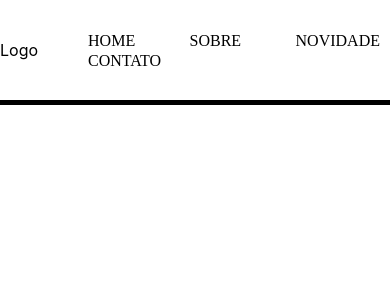
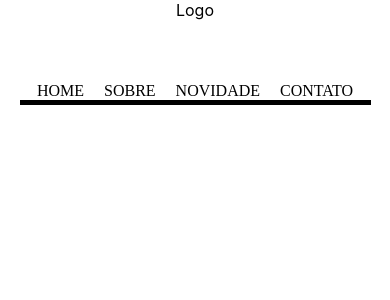
Before and after one commit to leitecsleite/Header-React, a React (Create React App) app: page / in a window 390 px wide. Shown: the top 300 px of the page. Built offline with nearby package versions, Linux system fonts and the light colour scheme; the HTML template or start-up script is replaced by a standard one.

Commit message:
Update style.css

```diff
--- a/src/components/Header/style.css
+++ b/src/components/Header/style.css
@@ -19,12 +19,14 @@ nav {
     flex-wrap: wrap;
     justify-content: space-between;
     align-items: center;
+    padding: 0;
 
 }
 
 .nav-links  li{
    list-style: none;
    margin: 0px 10px;
+
 
 }
 
@@ -45,3 +47,23 @@ nav {
    justify-content: center;
    align-items: center;
 }
+
+@media (max-width:430px){
+    header{
+        flex-direction: column;
+    }
+}
+@media (max-width:379px) {
+    .nav-links{
+        flex-direction: column;
+        justify-content: center;
+        align-items: center;
+        padding: 0;
+    }
+}
+
+@media (max-width:378px) {
+    header{
+        height: 150px;
+    }
+}
```
